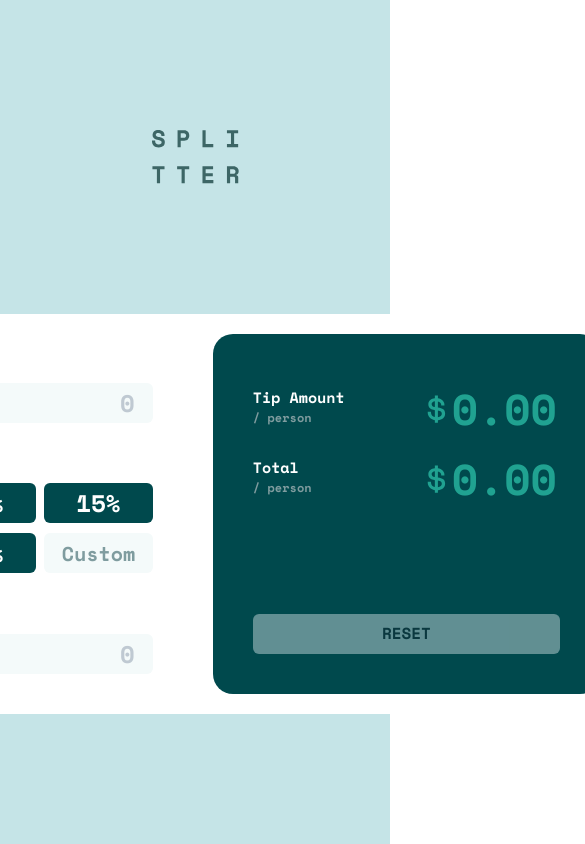
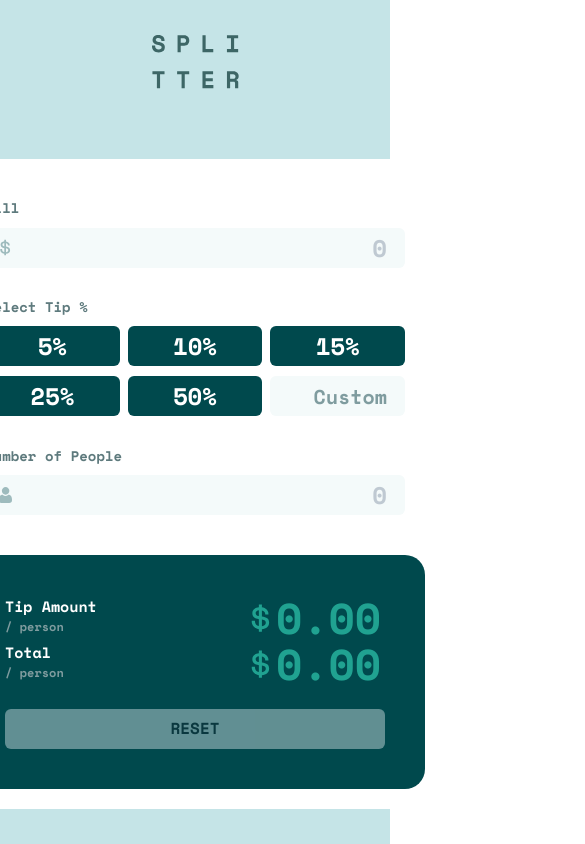
Before and after one commit to a-zajonc/tip-calculator-app, a React (Create React App) app: page / in a window 390 px wide. Shown: the top 844 px of the page, 585 px wide, since content can reach past the window. Built offline with nearby package versions, Linux system fonts and the light colour scheme.

Commit message:
Add Medium Responsive Display

```diff
--- a/src/App.js
+++ b/src/App.js
@@ -1,15 +1,16 @@
 import { ChakraProvider, Box } from "@chakra-ui/react";
 import { SplitterComponent } from "./Components";
 import { AppHeader } from "./Components/AppHeader";
+import { theme } from ".";
 
 function App() {
   return (
-    <ChakraProvider>
+    <ChakraProvider theme={theme}>
       <Box
         bgColor="#C5E4E7"
         height="100vh"
         display="flex"
-        justifyContent="space-evenly"
+        justifyContent={{ base: "space-around", lg: "space-evenly" }}
         alignItems="center"
         flexDirection="column"
       >
--- a/src/Components/TipCalculatorFunctions/index.js
+++ b/src/Components/TipCalculatorFunctions/index.js
@@ -15,6 +15,12 @@ export function TipAmountCalculator({ bill, tipPercentage, peopleNumber }) {
 
 export const resultDisplaySize = (total) => {
   switch (total.length) {
+    case 13:
+      return "22px";
+    case 12:
+      return "24px";
+    case 11:
+      return "26px";
     case 10:
       return "28px";
     case 9:
--- a/src/Components/index.js
+++ b/src/Components/index.js
@@ -23,21 +23,23 @@ export function SplitterComponent() {
 
   return (
     <Box
-      width="850px"
+      width={{ base: "500px", lg: "850px" }}
       bgColor="white"
       display="flex"
-      flexDirection="row"
-      height="400px"
+      flexDirection={{ base: "column", lg: "row" }}
+      height={{ base: "650px", lg: "400px" }}
       p="0"
       borderRadius="20px"
     >
       <Box
-        width="50%"
+        width={{ lg: "50%" }}
+        height={{ base: "60%", lg: "initial" }}
         m="20px"
         p="20px"
         display="flex"
         flexDirection="column"
         justifyContent="space-between"
+        pb={{ base: "0", lg: "20px" }}
       >
         <BillInput setBill={setBill} />
         <TipSelect
@@ -53,7 +55,8 @@ export function SplitterComponent() {
       </Box>
       <Box
         bgColor="#00494D"
-        width="50%"
+        width={{ lg: "50%" }}
+        height={{ base: "40%", lg: "initial" }}
         m="20px"
         borderRadius="20px"
         p="40px"
--- a/src/index.js
+++ b/src/index.js
@@ -1,10 +1,21 @@
-import React from 'react';
-import ReactDOM from 'react-dom/client';
-import './index.css';
-import App from './App';
-import reportWebVitals from './reportWebVitals';
+import React from "react";
+import ReactDOM from "react-dom/client";
+import "./index.css";
+import App from "./App";
+import reportWebVitals from "./reportWebVitals";
+import { extendTheme } from "@chakra-ui/react";
 
-const root = ReactDOM.createRoot(document.getElementById('root'));
+const breakpoints = {
+  sm: "320px",
+  md: "505px",
+  lg: "900px",
+  xl: "1200px",
+  "2xl": "1536px",
+};
+
+export const theme = extendTheme({ breakpoints });
+
+const root = ReactDOM.createRoot(document.getElementById("root"));
 root.render(
   <React.StrictMode>
     <App />
```
